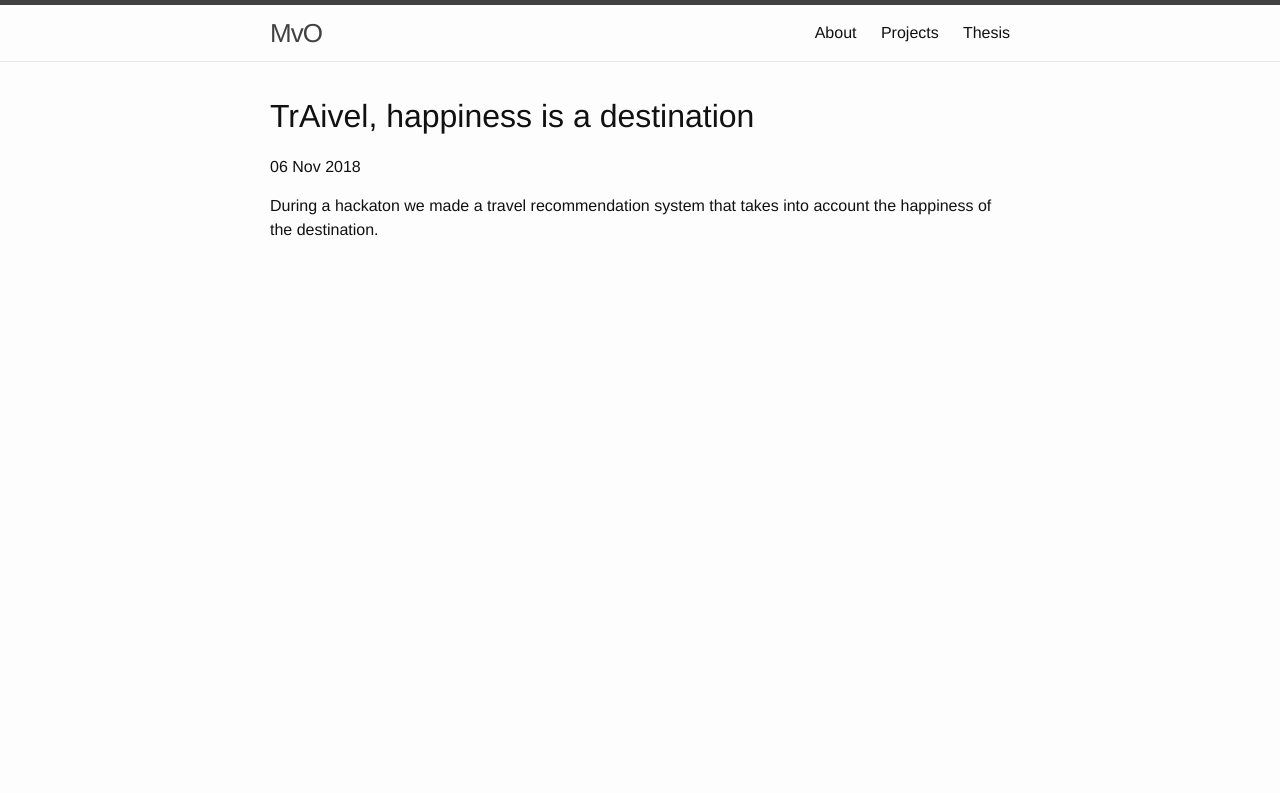
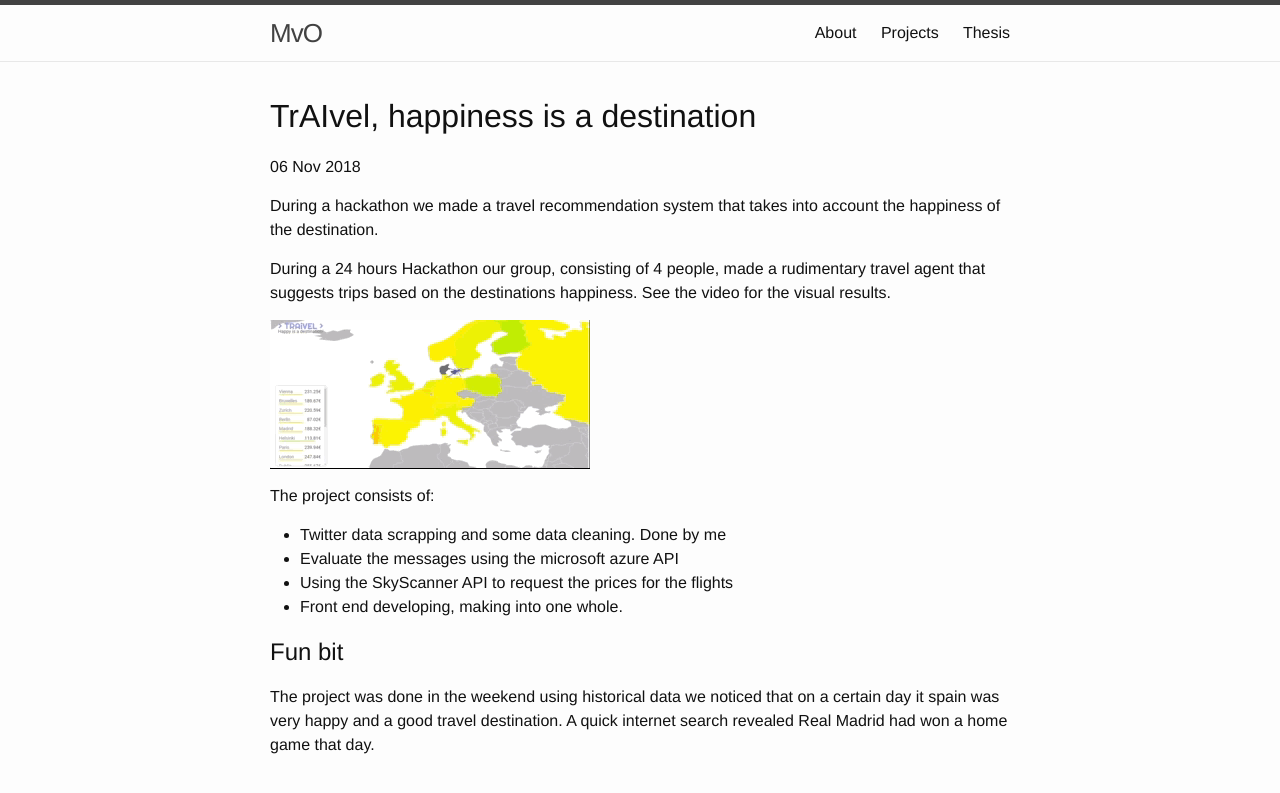
Before and after one commit to mxmvo/mxmvo.github.io, a Jekyll site: the page built from _posts/2018-11-06-TrAIvel.md, in a window 1280 px wide. Shown: the top 793 px of the page. Built offline with Jekyll 4.4.1, drawn with Linux system fonts in a browser that asks for light colours.

Commit message:
update posts

```diff
--- a/_posts/2018-11-06-TrAIvel.md
+++ b/_posts/2018-11-06-TrAIvel.md
@@ -1,7 +1,22 @@
 ---
 layout: post
-title: TrAivel, happiness is a destination
-categories: [Hackaton]
+title: TrAIvel, happiness is a destination
+categories: [Hackathon]
+thumbnail: /assets/images/traivel/example.gif
 ---
 
-During a hackaton we made a travel recommendation system that takes into account the happiness of the destination.
+During a hackathon we made a travel recommendation system that takes into account the happiness of the destination.
+
+During a 24 hours Hackathon our group, consisting of 4 people, made a rudimentary travel agent that suggests trips based on the destinations happiness. See the video for the visual results.
+
+![Gif](/assets/images/traivel/example.gif)
+
+The project consists of:
+- Twitter data scrapping and some data cleaning. Done by me
+- Evaluate the messages using the microsoft azure API
+- Using the SkyScanner API to request the prices for the flights
+- Front end developing, making into one whole.
+
+## Fun bit
+
+The project was done in the weekend using historical data we noticed that on a certain day it spain was very happy and a good travel destination. A quick internet search revealed Real Madrid had won a home game that day.
--- a/assets/css/styles.scss
+++ b/assets/css/styles.scss
@@ -54,14 +54,14 @@ $on-laptop:        800px;
 }
 
 .thumbnail {
-    width: 100%;
+    width: 176px;
     height: auto;
     display: block;
 }
 
 /* resize images */
 .thumbnail img {
-    width: 100%;
+    width: 176px;
     height: auto;
     display: block;
 }
```
Also changed, not shown: _posts/.2018-11-06-Furniture_classification.md (renamed from _posts/2018-11-06-Furniture_classification.md), assets/images/traivel/example.gif (added), 6 other files.
